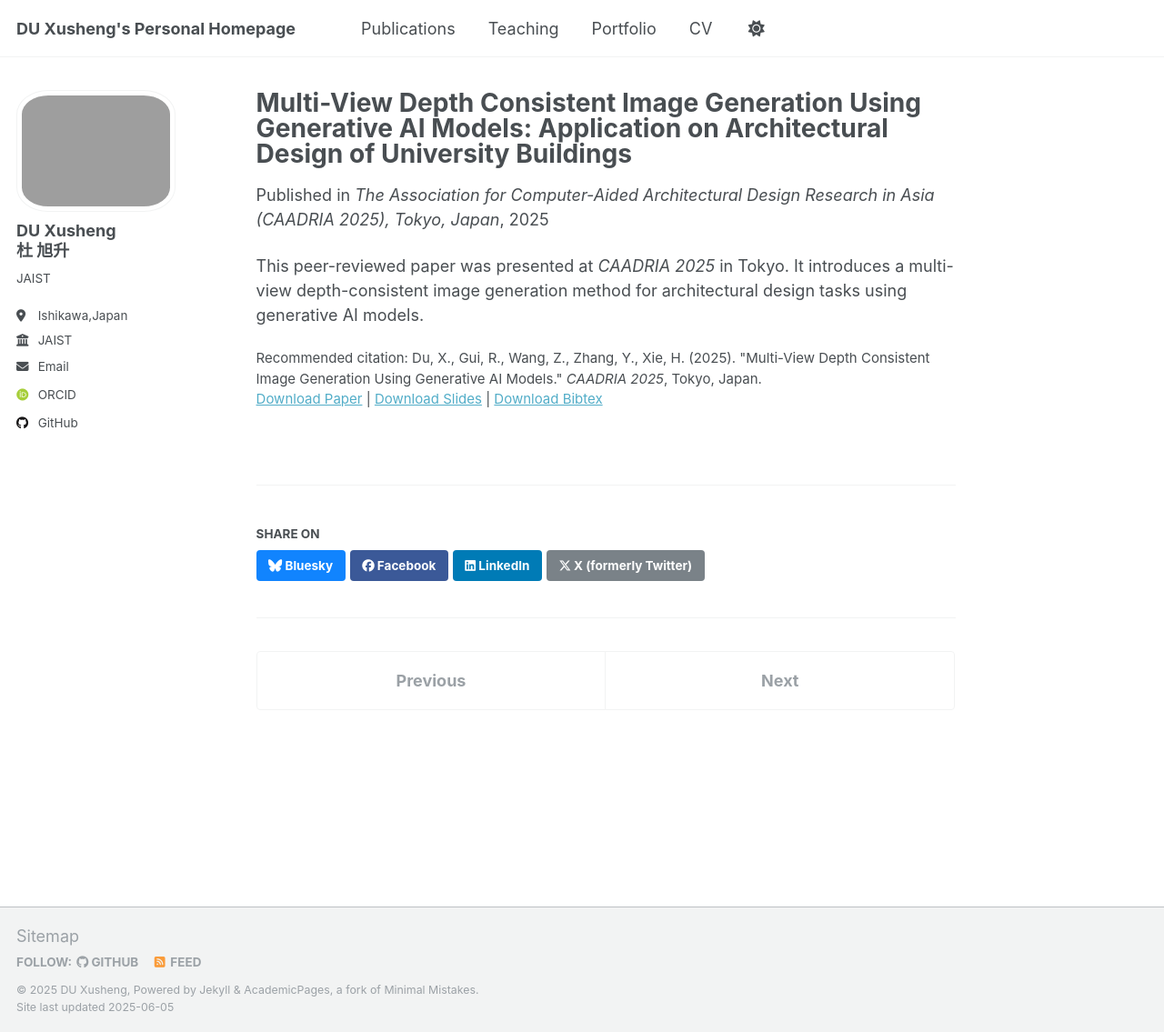
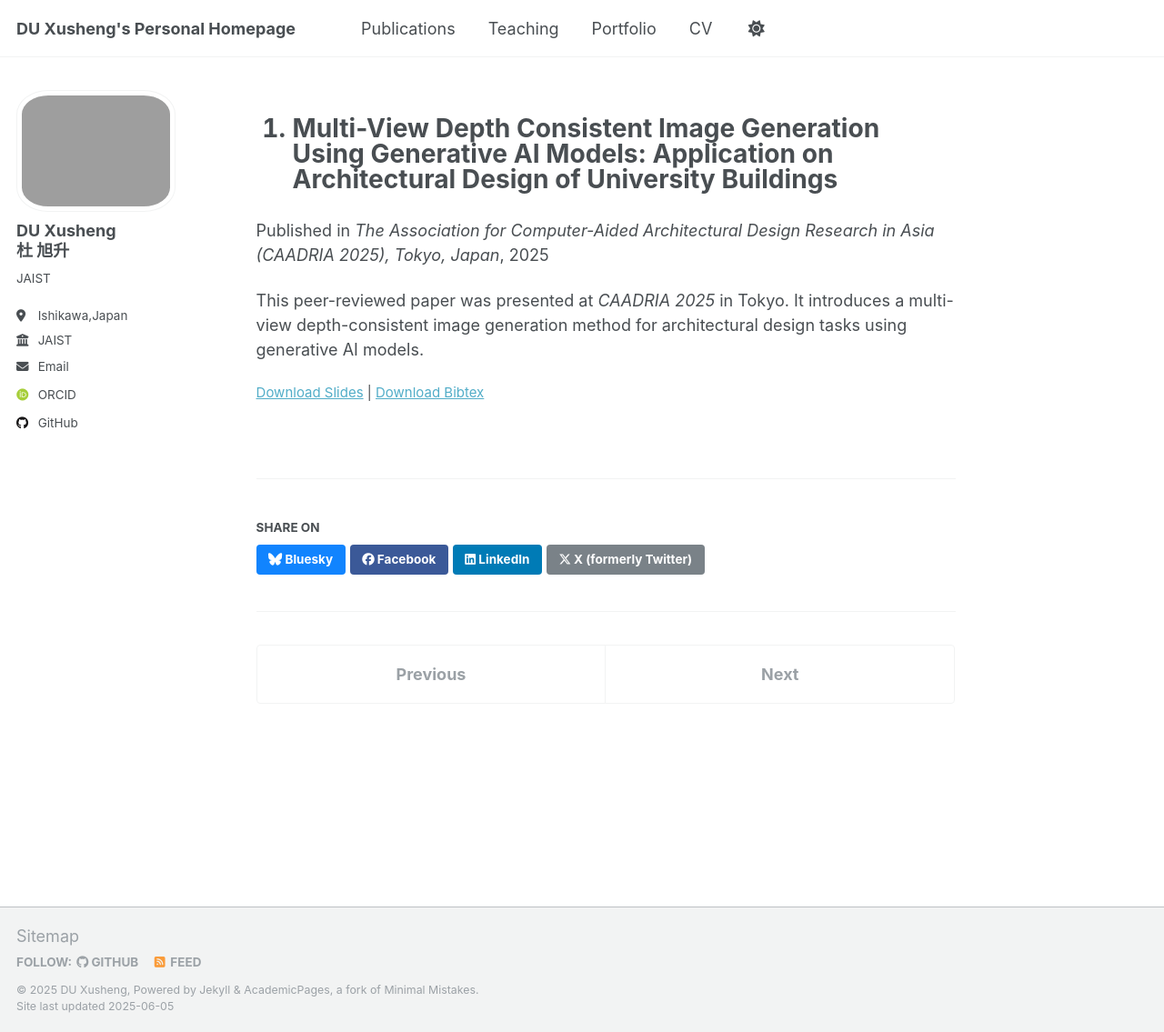
Before and after one commit to ToKyokushou/ToKyokushou.github.io, a Jekyll site: the page built from _publications/2025-03-depth-consistent-generation.md, in a window 1280 px wide and 1135 px high. Shown: the whole window at 91% size. Built offline with Jekyll 4.4.1, drawn with Linux system fonts in a browser that asks for light colours; some web fonts are replaced; some of the changed lines change nothing that is shown.

Commit message:
Update 2025-03-depth-consistent-generation.md

```diff
--- a/_publications/2025-03-depth-consistent-generation.md
+++ b/_publications/2025-03-depth-consistent-generation.md
@@ -1,7 +1,7 @@
 ---
-title: "Multi-View Depth Consistent Image Generation Using Generative AI Models: Application on Architectural Design of University Buildings"
+title: "1. Multi-View Depth Consistent Image Generation Using Generative AI Models: Application on Architectural Design of University Buildings"
 collection: publications
-category: manuscripts
+category: conferences
 permalink: /publication/2025-03-depth-consistent-generation
 excerpt: 'A multi-view depth-consistent generative model for university building design.'
 date: 2025-03-01
@@ -9,6 +9,5 @@
 slidesurl: ''
 paperurl: ''
 bibtexurl: ''
-citation: 'Du, X., Gui, R., Wang, Z., Zhang, Y., Xie, H. (2025). &quot;Multi-View Depth Consistent Image Generation Using Generative AI Models.&quot; <i>CAADRIA 2025</i>, Tokyo, Japan.'
 ---
 This peer-reviewed paper was presented at <i>CAADRIA 2025</i> in Tokyo. It introduces a multi-view depth-consistent image generation method for architectural design tasks using generative AI models.
```
